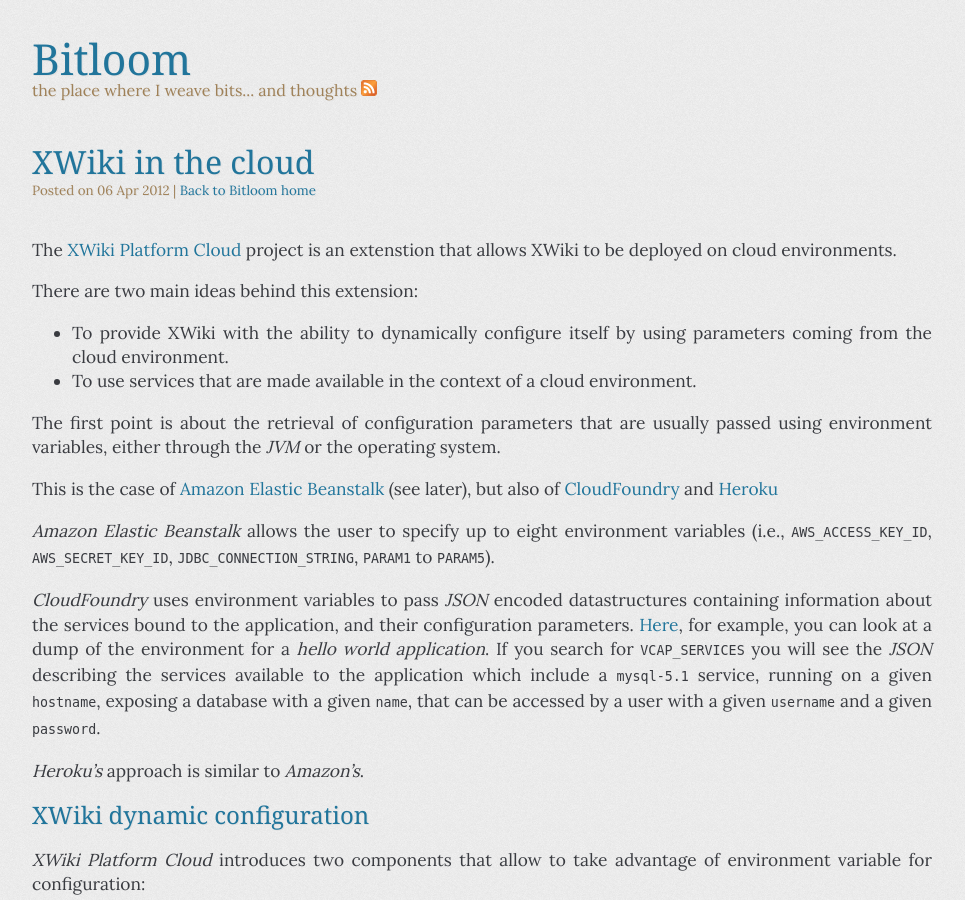
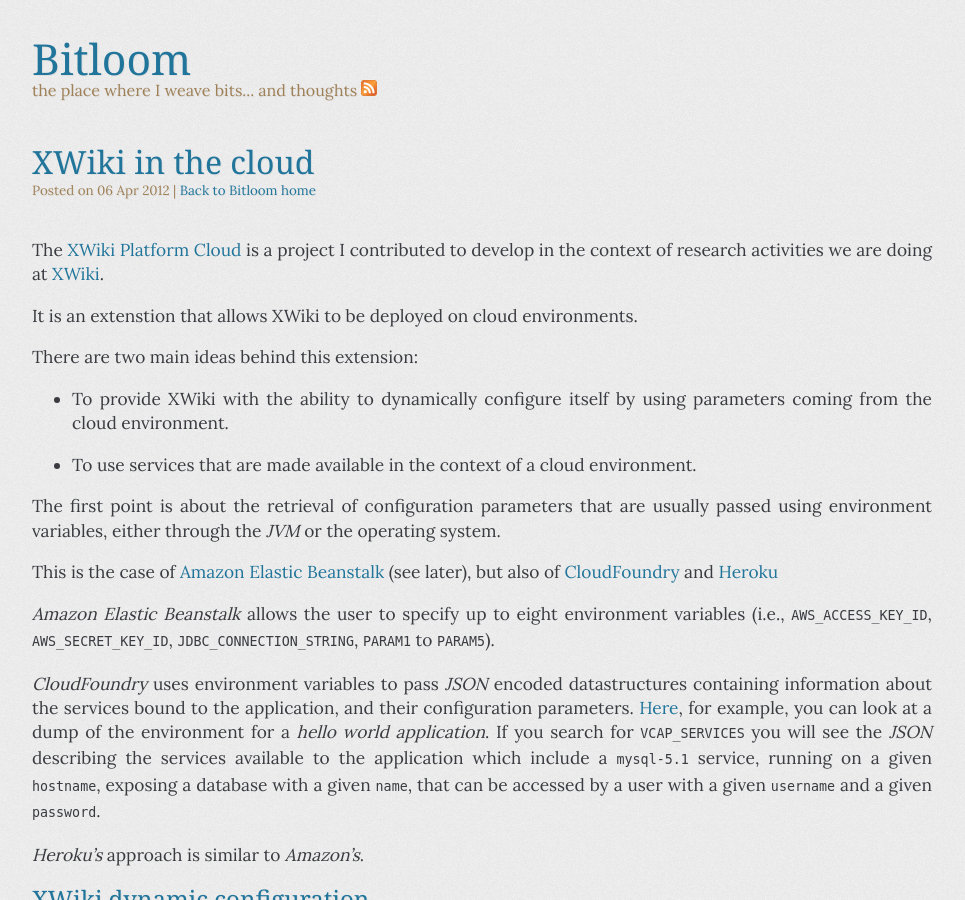
Before and after one commit to fmancinelli/fmancinelli.github.com, a Jekyll site: the page built from _posts/2012-04-06-XWiki_in_the_cloud.markdown, in a window 1280 px wide and 900 px high. Shown: the whole window, without its empty margins (158-1123 px from the left). Built offline with Jekyll 4.4.1, drawn with Linux system fonts in a browser that asks for light colours; comment, search, counter and statistics services are not loaded.

Commit message:
Minor edit

```diff
--- a/_posts/2012-04-06-XWiki_in_the_cloud.markdown
+++ b/_posts/2012-04-06-XWiki_in_the_cloud.markdown
@@ -3,11 +3,14 @@
 title: XWiki in the cloud
 ---
 
-The [XWiki Platform Cloud](https://github.com/xwiki-contrib/xwiki-platform-cloud) project is an extenstion that allows XWiki to be deployed on cloud environments.
+The [XWiki Platform Cloud](https://github.com/xwiki-contrib/xwiki-platform-cloud) is a project I contributed to develop in the context of research activities we are doing at [XWiki](http://www.xwiki.com).
+
+It is an extenstion that allows XWiki to be deployed on cloud environments.
 
 There are two main ideas behind this extension:
 
 * To provide XWiki with the ability to dynamically configure itself by using parameters coming from the cloud environment.
+
 * To use services that are made available in the context of a cloud environment.
 
 The first point is about the retrieval of configuration parameters that are usually passed using environment variables, either through the *JVM* or the operating system.
```
